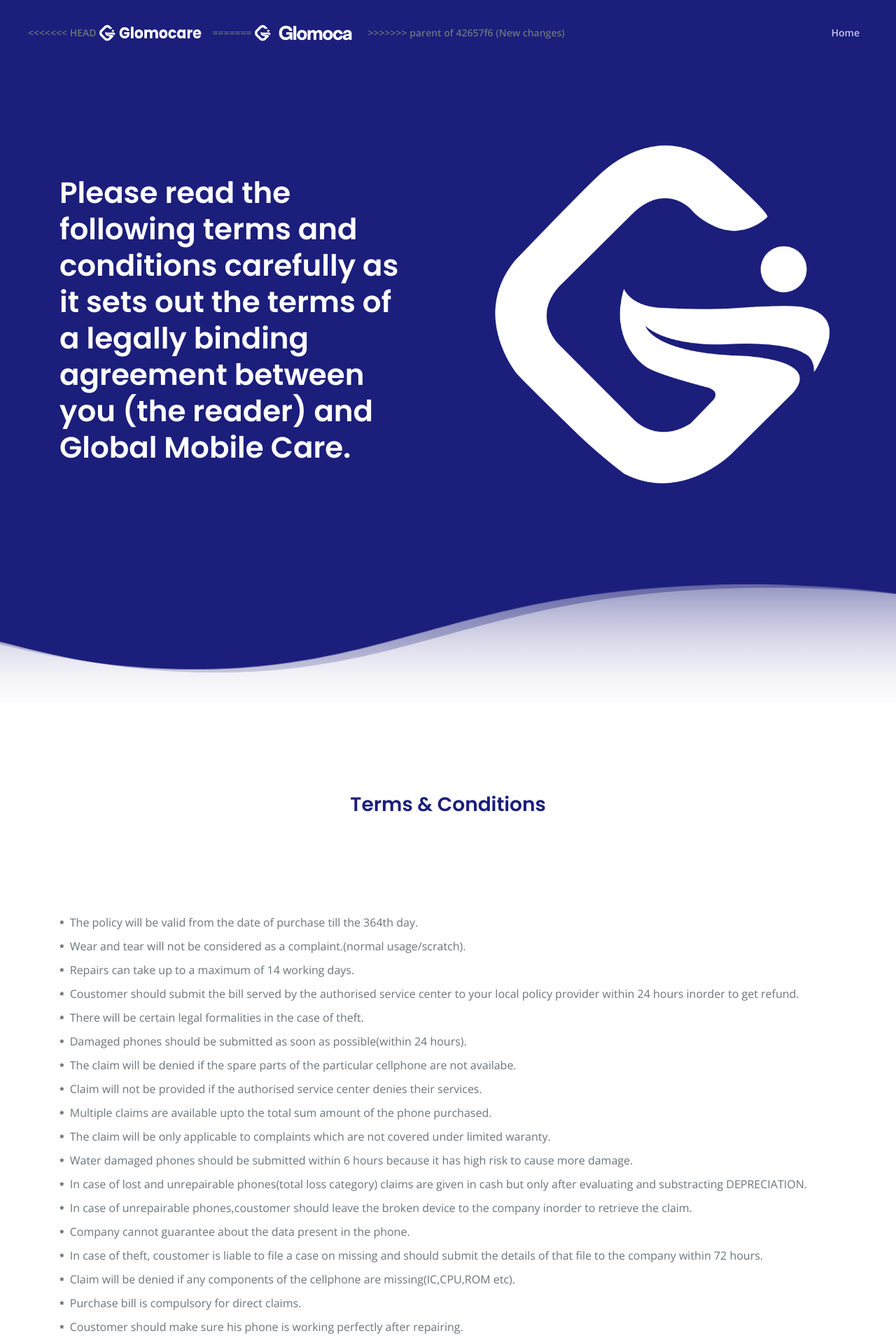
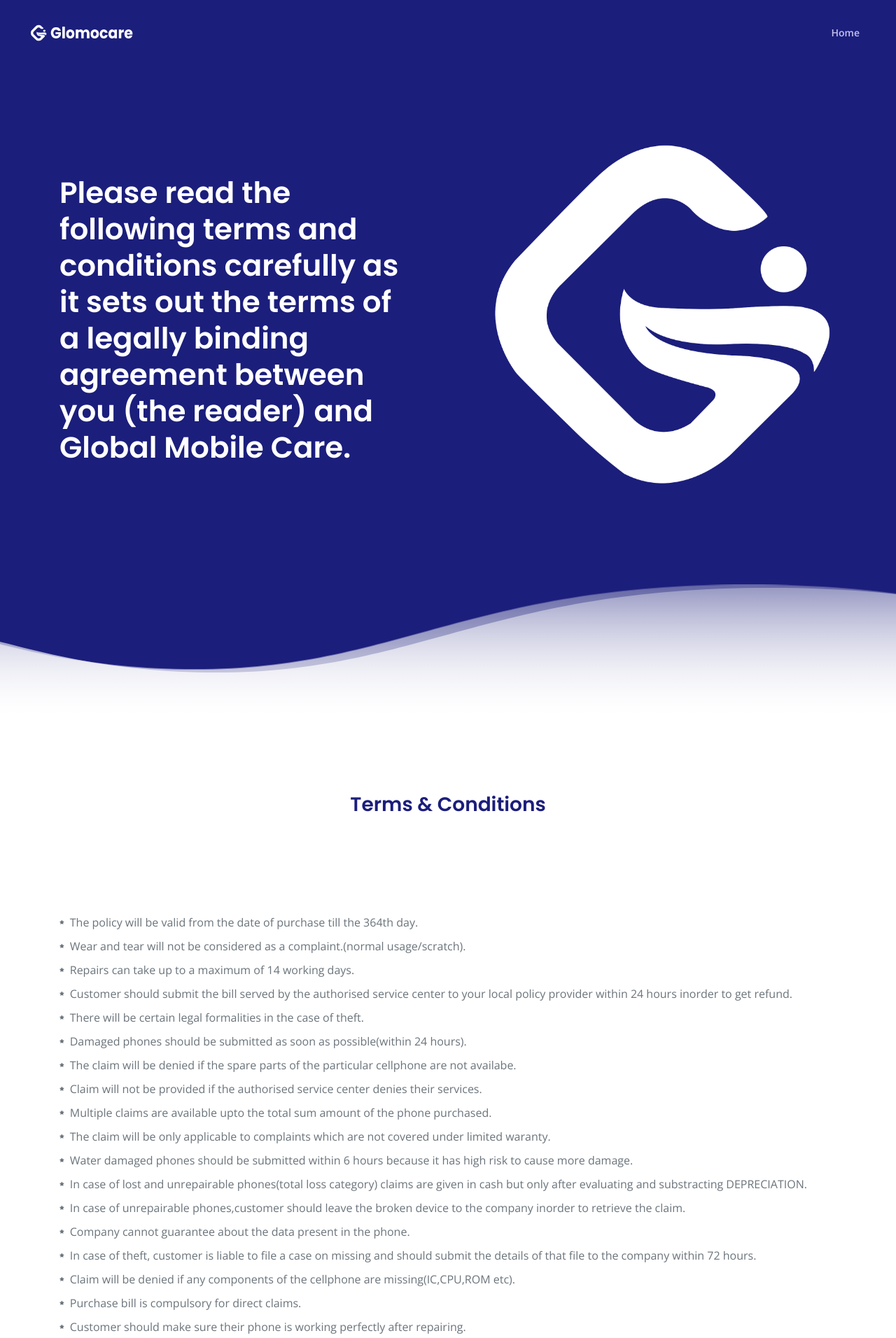
Before and after one commit to SayujSujeevDev/Glomoca-website, a plain HTML site: page terms.html in a window 1280 px wide. Shown: the top 1912 px of the page at 70% size. Drawn offline with nearby package versions, Linux system fonts and the light colour scheme.

Commit message:
new commit

```diff
--- a/terms.html
+++ b/terms.html
@@ -42,11 +42,7 @@
             <!-- <a class="navbar-brand logo-text page-scroll" href="index.html">Gemdev</a> -->
 
             <!-- Image Logo -->
-<<<<<<< HEAD
-            <a class="navbar-brand logo-image" href="index.html"><img src="images/logo with text1.png" alt="alternative"></a>
-=======
-            <a class="navbar-brand logo-image" href="index.html"><img src="images/logo and text new.png" alt="alternative"></a>
->>>>>>> parent of 42657f6 (New changes)
+            <a class="navbar-brand logo-image" href="index.html"><img src="images/logo with text.png" alt="alternative"></a>
 
             <button class="navbar-toggler p-0 border-0" type="button" data-toggle="offcanvas">
                 <span class="navbar-toggler-icon"></span>
@@ -57,30 +53,6 @@
                     <li class="nav-item">
                         <a class="nav-link page-scroll" href="index.html">Home<span class="sr-only">(current)</span></a>
                     </li>
-                    <!-- <li class="nav-item">
-                        <a class="nav-link page-scroll" href="#about">About Us</a>
-                    </li>
-                    <li class="nav-item">
-                        <a class="nav-link page-scroll" href="#contact">Contact Us</a>
-                    </li>
-                    <li class="nav-item">
-                        <a class="nav-link page-scroll" href="terms.html">Terms & Conditions</a>
-                    </li>
-                </ul>
-                <!-- <span class="nav-item social-icons">
-                    <span class="fa-stack">
-                        <a href="#your-link">
-                            <i class="fas fa-circle fa-stack-2x"></i>
-                            <i class="fab fa-facebook-f fa-stack-1x"></i>
-                        </a>
-                    </span>
-                    <span class="fa-stack">
-                        <a href="#your-link">
-                            <i class="fas fa-circle fa-stack-2x"></i>
-                            <i class="fab fa-twitter fa-stack-1x"></i>
-                        </a>
-                    </span>
-                </span> -->
             </div> <!-- end of navbar-collapse -->
         </div> <!-- end of container -->
     </nav> <!-- end of navbar -->
@@ -139,7 +111,7 @@
                                       <i class="fas fa-star"></i><div class="media-body">Repairs can take up to a maximum of 14 working days.</div>
                                   </li>
                                   <li class="media">
-                                      <i class="fas fa-star"></i><div class="media-body">Coustomer  should submit the bill served by the authorised service center to your local policy provider within  24 hours inorder to get refund.</div>
+                                      <i class="fas fa-star"></i><div class="media-body">Customer should submit the bill served by the authorised service center to your local policy provider within  24 hours inorder to get refund.</div>
                                   </li>
                                   <li class="media">
                                       <i class="fas fa-star"></i><div class="media-body">There will be certain legal formalities in the case of theft.</div>
@@ -148,7 +120,7 @@
                                       <i class="fas fa-star"></i><div class="media-body">Damaged phones should be submitted as soon as possible(within 24 hours).</div>
                                   </li>
                                   <li class="media">
-                                      <i class="fas fa-star"></i><div class="media-body">The claim will be denied if the spare parts  of the particular cellphone are not availabe.</div>
+                                      <i class="fas fa-star"></i><div class="media-body">The claim will be denied if the spare parts of the particular cellphone are not availabe.</div>
                                   </li>
                                   <li class="media">
                                       <i class="fas fa-star"></i><div class="media-body">Claim will not be provided if the authorised service center denies their services.</div>
@@ -166,13 +138,13 @@
                                       <i class="fas fa-star"></i><div class="media-body">In case of lost and unrepairable phones(total loss category) claims are given in cash but only after evaluating and substracting DEPRECIATION.</div>
                                   </li>
                                   <li class="media">
-                                      <i class="fas fa-star"></i><div class="media-body">In case of unrepairable phones,coustomer should leave the broken device to the company inorder to retrieve the claim.</div>
+                                      <i class="fas fa-star"></i><div class="media-body">In case of unrepairable phones,customer should leave the broken device to the company inorder to retrieve the claim.</div>
                                   </li>
                                   <li class="media">
                                       <i class="fas fa-star"></i><div class="media-body">Company cannot guarantee about the data present in the phone.</div>
                                   </li>
                                   <li class="media">
-                                      <i class="fas fa-star"></i><div class="media-body">In case of theft, coustomer is liable to file a case on missing and should submit the details of that file to the company within 72 hours.</div>
+                                      <i class="fas fa-star"></i><div class="media-body">In case of theft, customer is liable to file a case on missing and should submit the details of that file to the company within 72 hours.</div>
                                   </li>
                                   <li class="media">
                                       <i class="fas fa-star"></i><div class="media-body">Claim will be denied if any components of the cellphone are missing(IC,CPU,ROM etc).</div>
@@ -181,7 +153,7 @@
                                       <i class="fas fa-star"></i><div class="media-body">Purchase bill is compulsory for direct claims.</div>
                                   </li>
                                   <li class="media">
-                                      <i class="fas fa-star"></i><div class="media-body">Coustomer should make sure his phone is working perfectly after repairing.</div>
+                                      <i class="fas fa-star"></i><div class="media-body">Customer should make sure their phone is working perfectly after repairing.</div>
                                   </li>
                                   <li class="media">
                                       <i class="fas fa-star"></i><div class="media-body">Company will not be liable to any act of user  which is outside the company’s T&C,as well as violation of the agreement signed by the user at the time of registration.</div>
@@ -189,9 +161,9 @@
                                   </ul>
                                 <!-- <a class="btn-solid-reg popup-with-move-anim" href="#details-lightbox">Lightbox</a> -->
                             </div> <!-- end of text-container -->
-                        <!-- </div> <!-- end of col -->
+
                     </div> <!-- end of row -->
-                <!-- </div> <!-- end of container -->
+
             <!-- </div> -->
 
     <!-- Copyright -->
```
Also changed, not shown: index.html (+5 -8 lines), images/logo with text.png (added), 1 other file.
